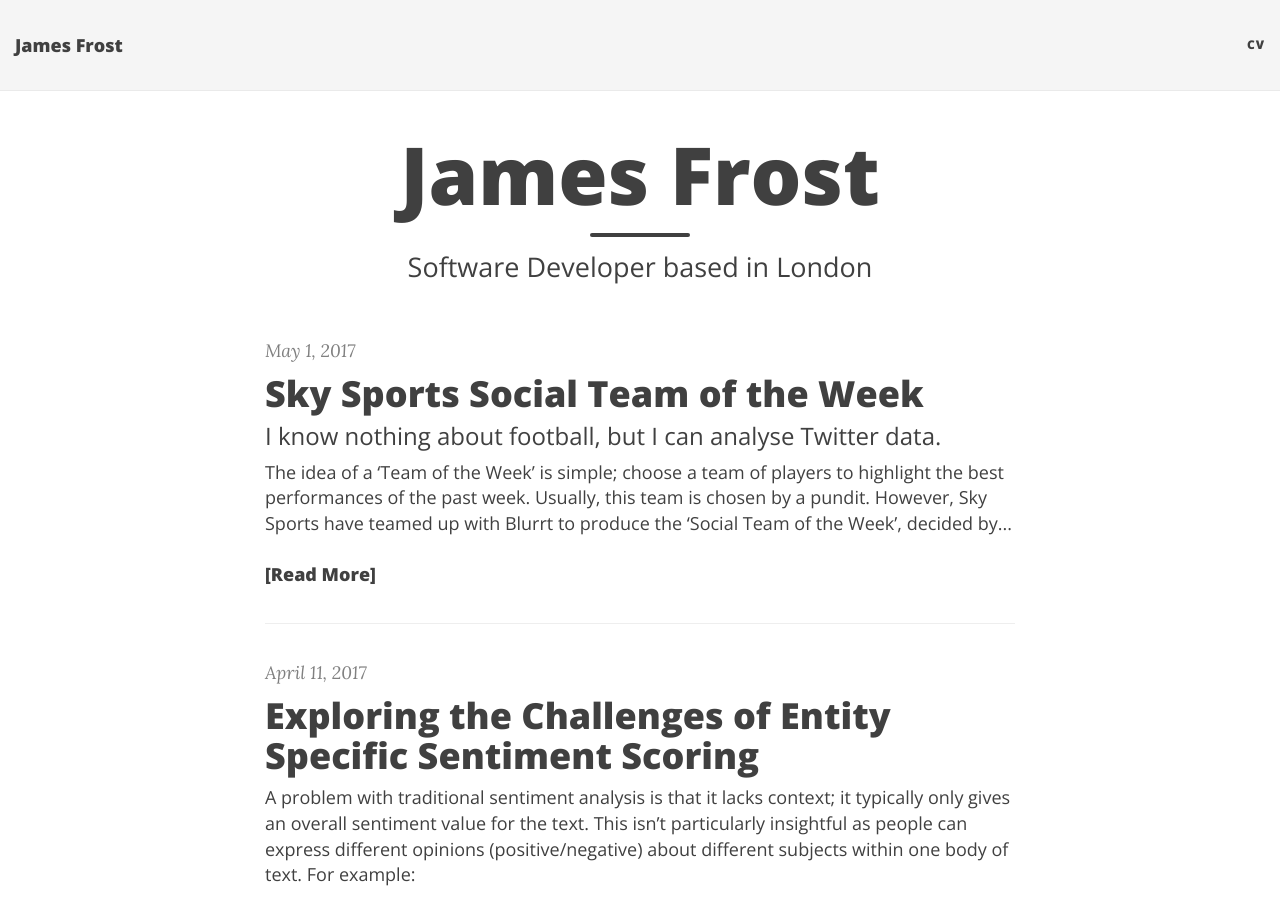
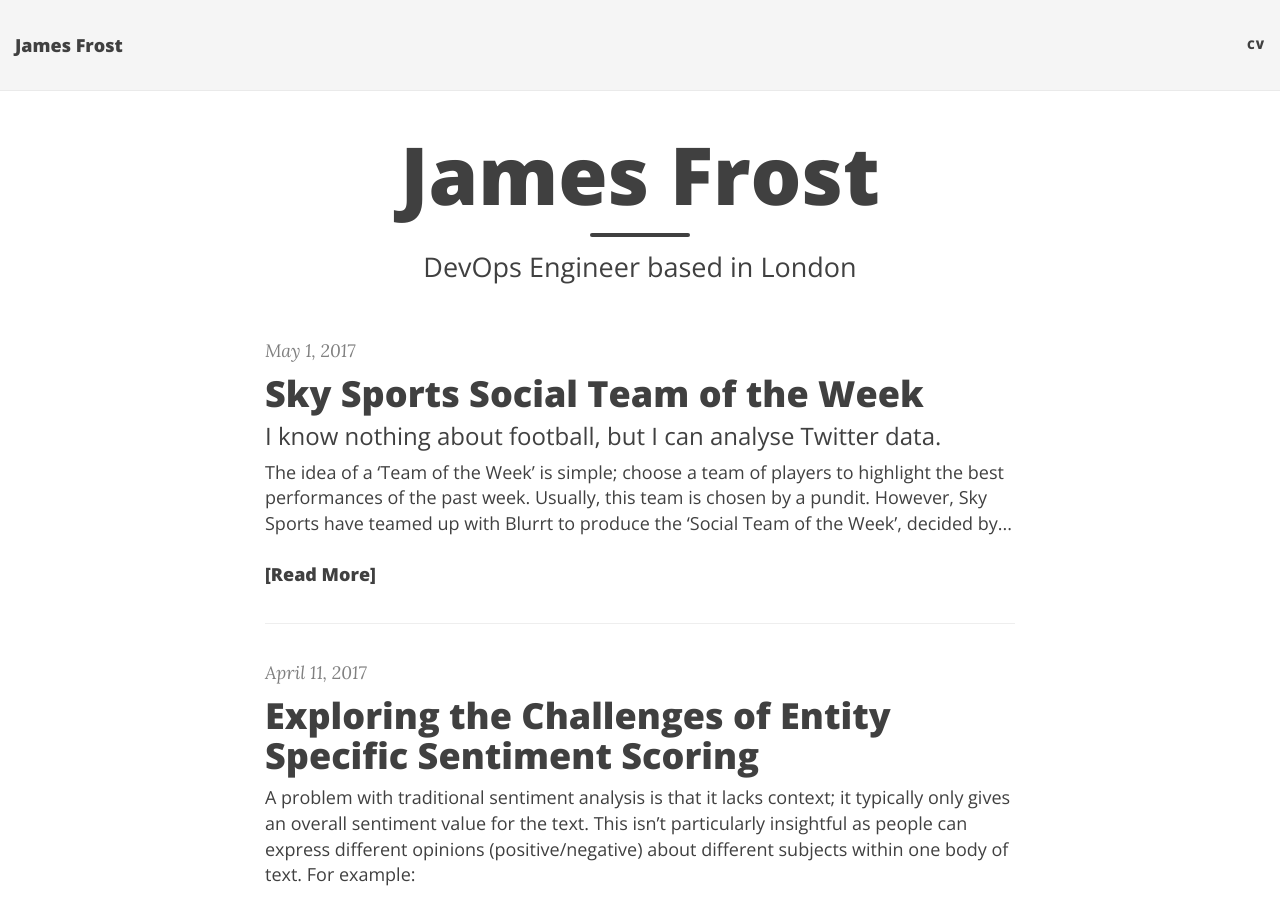
Before and after one commit to JamesFrost/jamesfrost.github.io, a Jekyll site: the page built from index.html, in a window 1280 px wide and 900 px high. Built offline with Jekyll 4.4.1, drawn with Linux system fonts in a browser that asks for light colours; nearby versions of some CDN libraries; the list of posts is cut into pages by our own code.

Commit message:
Updated tag line

```diff
--- a/_config.yml
+++ b/_config.yml
@@ -11,7 +11,7 @@ baseurl: ""
 title: James Frost
 
 # Short description of your site
-description: Software Developer based in London
+description: DevOps Engineer based in London
 
 # --- Navigation bar options --- #
 
--- a/index.html
+++ b/index.html
@@ -1,7 +1,7 @@
 ---
 layout: page
 title: James Frost
-subtitle: Software Developer based in London
+subtitle: DevOps Engineer based in London
 use-site-title: true
 ---
 
```
